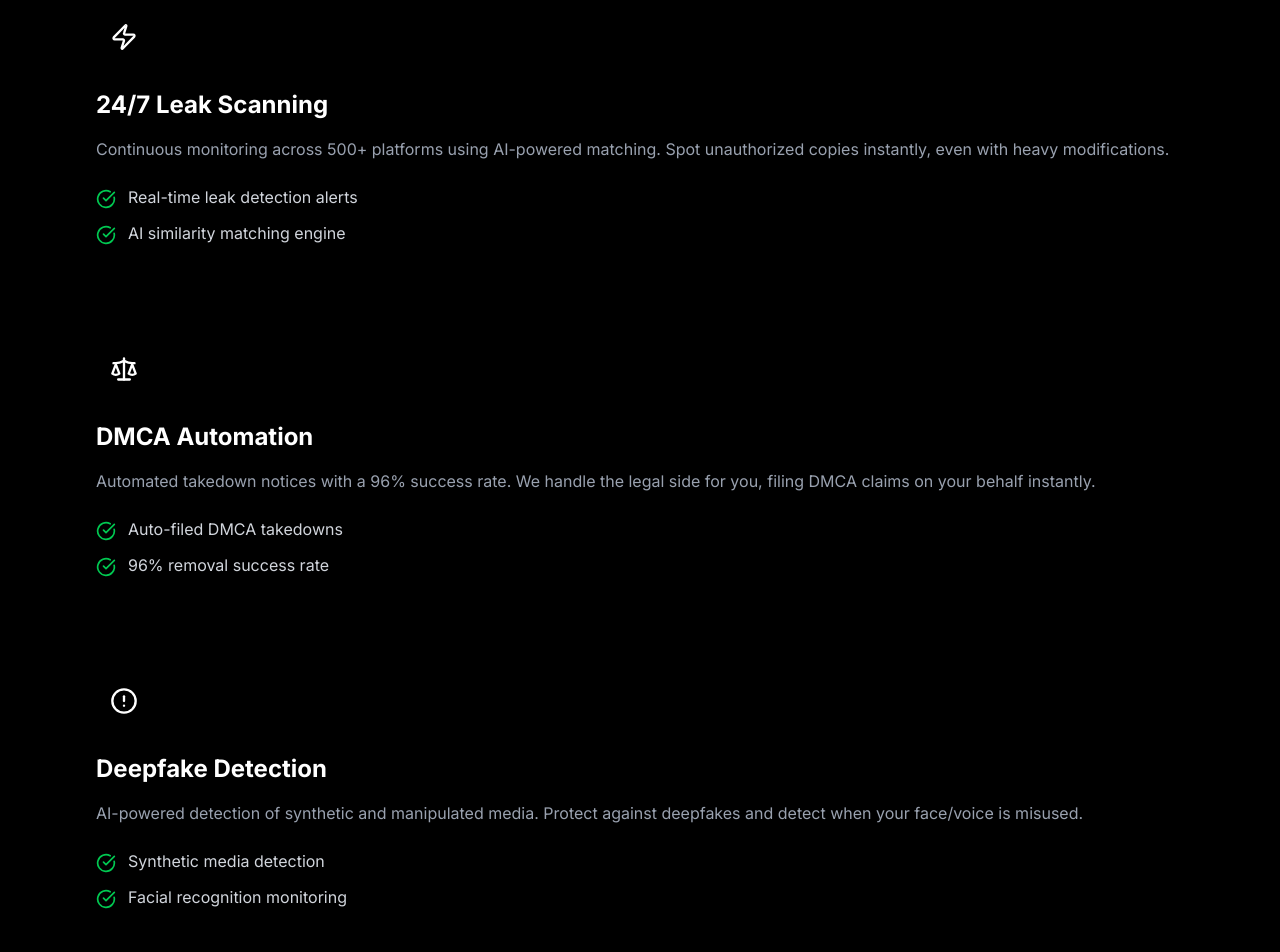
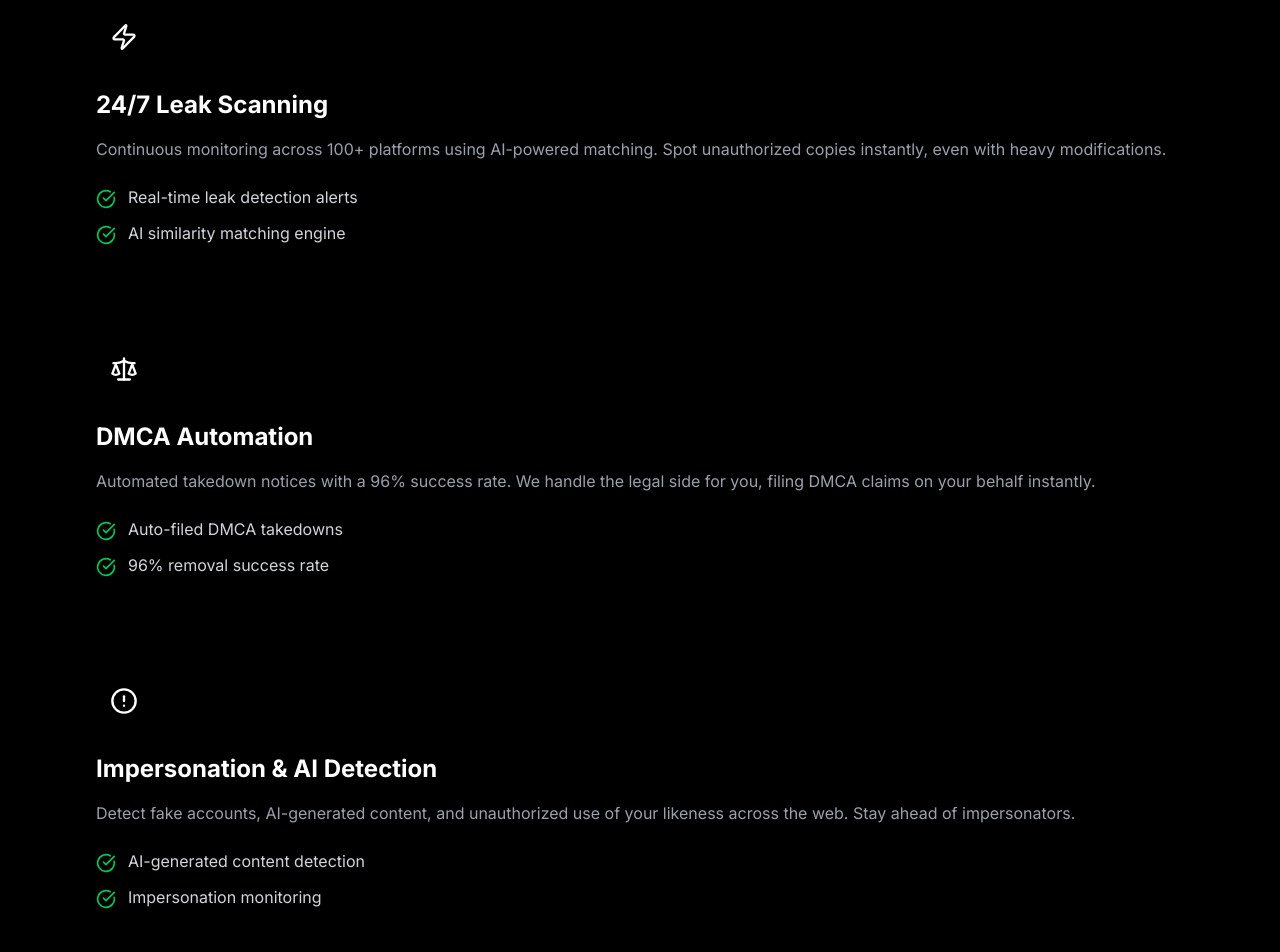
Before and after one commit to jonoairey/privly-public, a Next.js app: page /features in a window 1280 px wide. Shown: the part 2480-3432 px from the top of the page. Built offline with nearby package versions, Linux system fonts and the light colour scheme; no server answers.

Commit message:
updated website copy

```diff
--- a/app/about/page.tsx
+++ b/app/about/page.tsx
@@ -49,7 +49,7 @@ export default function AboutPage() {
             <ul className="space-y-3 text-gray-300 text-lg">
               <li className="flex gap-3">
                 <span className="text-purple-400">→</span>
-                <span>Automatically detects leaks across 500+ platforms</span>
+                <span>Automatically detects leaks across 100+ platforms</span>
               </li>
               <li className="flex gap-3">
                 <span className="text-purple-400">→</span>
--- a/app/features/page.tsx
+++ b/app/features/page.tsx
@@ -167,7 +167,7 @@ export default function FeaturesPage() {
               </div>
               <h3 className="text-2xl font-bold mb-4">24/7 Leak Scanning</h3>
               <p className="text-gray-400 mb-6">
-                Continuous monitoring across 500+ platforms using AI-powered matching. Spot unauthorized copies instantly, even with heavy modifications.
+                Continuous monitoring across 100+ platforms using AI-powered matching. Spot unauthorized copies instantly, even with heavy modifications.
               </p>
               <ul className="space-y-3">
                 <li className="flex items-start gap-3">
@@ -207,18 +207,18 @@ export default function FeaturesPage() {
               <div className="w-14 h-14 rounded-xl bg-gradient-to-br from-red-500 to-red-700 flex items-center justify-center mb-6 group-hover:scale-110 transition-transform">
                 <AlertCircle size={28} className="text-white" />
               </div>
-              <h3 className="text-2xl font-bold mb-4">Deepfake Detection</h3>
+              <h3 className="text-2xl font-bold mb-4">Impersonation & AI Detection</h3>
               <p className="text-gray-400 mb-6">
-                AI-powered detection of synthetic and manipulated media. Protect against deepfakes and detect when your face/voice is misused.
+                Detect fake accounts, AI-generated content, and unauthorized use of your likeness across the web. Stay ahead of impersonators.
               </p>
               <ul className="space-y-3">
                 <li className="flex items-start gap-3">
                   <CheckCircle size={20} className="text-green-500 mt-1 flex-shrink-0" />
-                  <span className="text-gray-300">Synthetic media detection</span>
+                  <span className="text-gray-300">AI-generated content detection</span>
                 </li>
                 <li className="flex items-start gap-3">
                   <CheckCircle size={20} className="text-green-500 mt-1 flex-shrink-0" />
-                  <span className="text-gray-300">Facial recognition monitoring</span>
+                  <span className="text-gray-300">Impersonation monitoring</span>
                 </li>
               </ul>
             </div>
@@ -313,7 +313,7 @@ export default function FeaturesPage() {
                     </td>
                   </tr>
                   <tr className="hover:bg-white/5 transition-colors">
-                    <td className="px-6 py-4 font-medium">Deepfake Detection</td>
+                    <td className="px-6 py-4 font-medium">Impersonation & AI Detection</td>
                     <td className="px-6 py-4 text-center">
                       <Check size={24} className="mx-auto text-green-500 font-bold" />
                     </td>
--- a/app/how-it-works/page.tsx
+++ b/app/how-it-works/page.tsx
@@ -45,9 +45,9 @@ export default function HowItWorks() {
       number: '3',
       title: '24/7 Leak Scanning',
       icon: Radar,
-      description: 'Our AI continuously monitors 500+ platforms worldwide for any copies of your content. Real-time detection means faster intervention.',
+      description: 'Our AI continuously monitors 100+ platforms worldwide for any copies of your content. Real-time detection means faster intervention.',
       bullets: [
-        '500+ platforms monitored',
+        '100+ platforms monitored',
         'AI-powered detection',
         'Real-time alerts',
       ],
@@ -249,7 +249,7 @@ export default function HowItWorks() {
                 24/7 Leak Scanning
               </h2>
               <p className="text-gray-300 text-lg mb-8 leading-relaxed">
-                Our AI continuously monitors 500+ platforms worldwide for any copies of your content. Real-time detection means faster intervention and damage control.
+                Our AI continuously monitors 100+ platforms worldwide for any copies of your content. Real-time detection means faster intervention and damage control.
               </p>
               <ul className="space-y-4">
                 {steps[2].bullets.map((bullet, i) => (
@@ -280,7 +280,7 @@ export default function HowItWorks() {
                   {/* Platform indicators */}
                   <div className="absolute top-4 right-4 text-xs text-blue-300 font-medium">
                     <p>Platforms</p>
-                    <p className="text-lg font-bold text-blue-400">500+</p>
+                    <p className="text-lg font-bold text-blue-400">100+</p>
                   </div>
                 </div>
               </div>
--- a/app/page.tsx
+++ b/app/page.tsx
@@ -53,7 +53,7 @@ export default function Home() {
     {
       question: 'Can Privly remove content from all platforms?',
       answer:
-        'We monitor 500+ platforms globally and have a 96% takedown success rate. Our partnerships with major platforms and automated DMCA filing system ensures rapid removal from virtually anywhere your content appears.',
+        'We scan across 100+ platforms and the broader web using AI-powered detection, and have a 96% takedown success rate. Our automated DMCA filing system ensures rapid removal from virtually anywhere your content appears.',
     },
     {
       question: 'How fast can you detect leaks?',
@@ -63,7 +63,7 @@ export default function Home() {
     {
       question: 'Is my content stored securely?',
       answer:
-        'Yes. Our Content Vault uses enterprise-grade AES-256 encryption and zero-knowledge architecture. We never store unencrypted versions of your content, and only you hold the decryption keys.',
+        'Yes. Our Content Vault uses enterprise-grade AES-256 encryption. All content is encrypted at rest and in transit, with strict access controls ensuring only you can access your files.',
     },
     {
       question: "What happens if DMCA doesn't work?",
@@ -236,7 +236,7 @@ export default function Home() {
                 number: '03',
                 icon: Search,
                 title: 'We Monitor & Find',
-                description: 'Our AI scans 500+ platforms 24/7 for unauthorized copies.',
+                description: 'Our AI scans 100+ platforms around the clock for unauthorized copies.',
               },
               {
                 number: '04',
@@ -288,12 +288,12 @@ export default function Home() {
               {
                 icon: Lock,
                 title: 'Content Vault',
-                description: 'AES-256 encrypted storage. Zero-knowledge architecture. Your keys only.',
+                description: 'AES-256 encrypted storage with strict access controls. Your content, protected.',
               },
               {
                 icon: Eye,
                 title: 'Leak Scanning',
-                description: 'Monitor 500+ platforms continuously for unauthorized copies.',
+                description: 'Monitor 100+ platforms continuously for unauthorized copies.',
               },
               {
                 icon: FileText,
@@ -302,8 +302,8 @@ export default function Home() {
               },
               {
                 icon: Cpu,
-                title: 'Deepfake Detection',
-                description: 'AI-powered detection of deepfakes and synthesized versions of your content.',
+                title: 'Impersonation & AI Detection',
+                description: 'Detect fake accounts, AI-generated content, and unauthorized use of your likeness.',
               },
               {
                 icon: HeadphonesIcon,
--- a/lib/constants.ts
+++ b/lib/constants.ts
@@ -10,9 +10,9 @@ export const PLAN = {
   features: [
     'Invisible forensic watermarking',
     'Leak source tracing: find WHO leaked',
-    'Leak scanning across 500+ platforms',
+    'Leak scanning across 100+ platforms',
     'Automated DMCA takedown generation & submission',
-    'AI deepfake & impersonation detection',
+    'AI content & impersonation detection',
     'Content Vault with timestamped proof of ownership',
     'Dedicated human support (real people, not bots)',
     'Real-time email alerts',
@@ -41,7 +41,7 @@ export const PLATFORMS = [
 ] as const
 
 export const STATS = {
-  platformsMonitored: '500+',
+  platformsMonitored: '100+',
   takedownSuccessRate: '96%',
   avgDetectionTime: '< 2 hours',
   annualCreatorLoss: '$1.7B',
--- a/lib/seo.ts
+++ b/lib/seo.ts
@@ -5,7 +5,7 @@
 export const SITE_CONFIG = {
   name: 'Privly',
   title: 'Privly - Protect Your Content. Stop Leaks. Recover Revenue.',
-  description: 'Content protection for OnlyFans, Fansly & adult creators. Automated leak scanning, DMCA takedowns, and deepfake detection. Find stolen content and get it removed fast.',
+  description: 'Content protection for OnlyFans, Fansly & adult creators. Automated leak scanning, DMCA takedowns, and AI content detection. Find stolen content and get it removed fast.',
   url: 'https://www.useprivly.com',
   ogImage: 'https://www.useprivly.com/og-image.png',
   twitterHandle: '@useprivly',
@@ -14,7 +14,7 @@ export const SITE_CONFIG = {
     'content leak detection',
     'DMCA takedown service',
     'creator content protection',
-    'deepfake detection',
+    'AI content detection',
     'OnlyFans content theft',
     'Fansly leak protection',
     'adult content piracy',
@@ -24,7 +24,7 @@ export const SITE_CONFIG = {
     'remove leaked content online',
     'stop content pirates',
     'automated DMCA takedowns for creators',
-    'AI deepfake detection for creators',
+    'impersonation detection for creators',
     'content piracy monitoring',
     'leak site scanning',
     'content theft protection',
```
